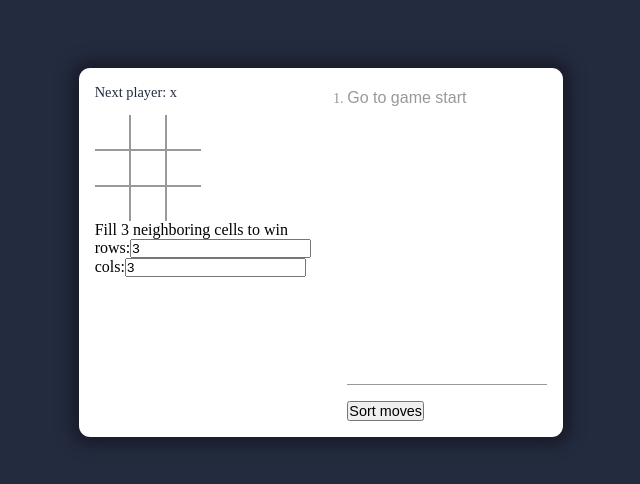
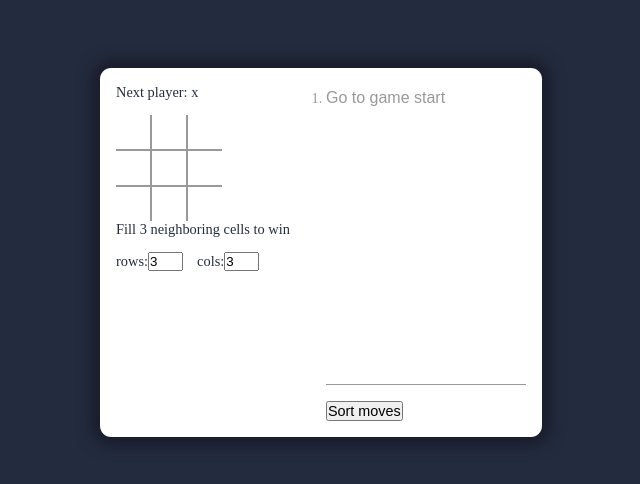
Before and after one commit to Yurimcalex/tic-tac-toe, a React (Vite) app: page / in a window 1280 px wide. Shown: the part 148-632 px from the top of the page, without its empty margins (319-959 px from the left). Built offline with nearby package versions, Linux system fonts and the light colour scheme.

Commit message:
Style the Controls component

```diff
--- a/src/App.css
+++ b/src/App.css
@@ -103,3 +103,22 @@
   font-size: 0.9em;
   cursor: pointer;
 }
+
+.controls {
+  margin-top: auto;
+  color: #232C3F;
+  font-size: 0.9em;
+}
+
+.controls p {
+  margin-bottom: 1em;
+}
+
+.controls p + div {
+  float: left;
+  margin-right: 1em;
+}
+
+.controls input {
+  width: 2.3em;
+}
```
